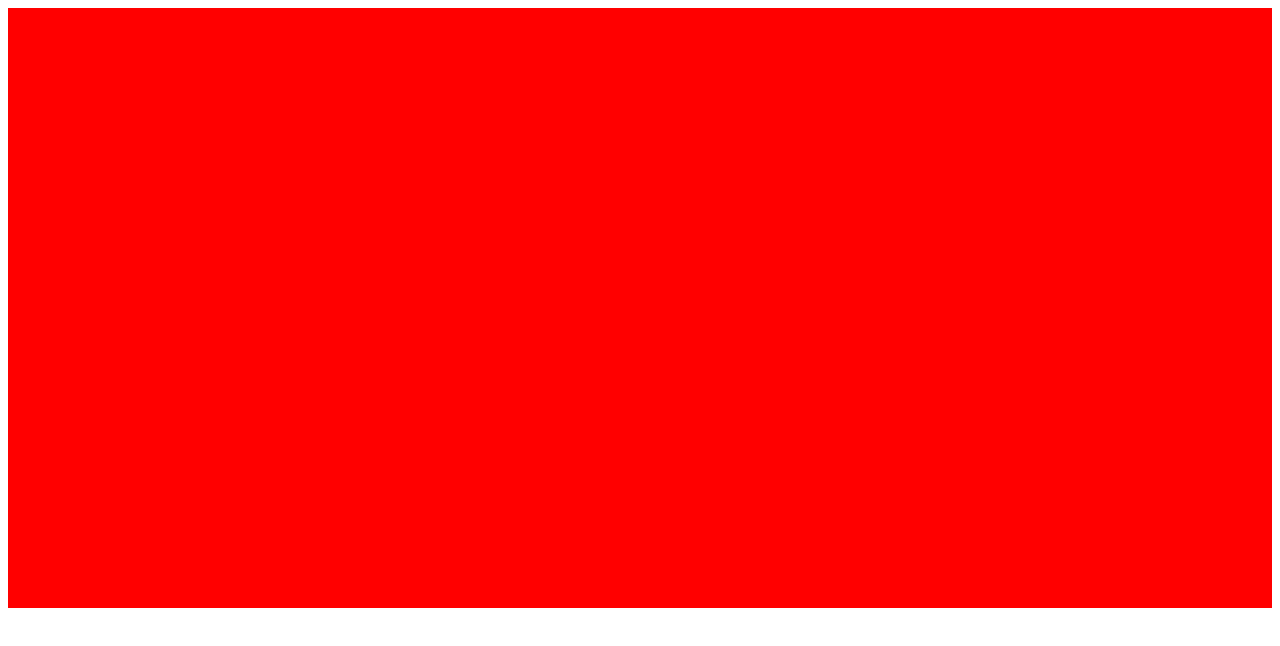
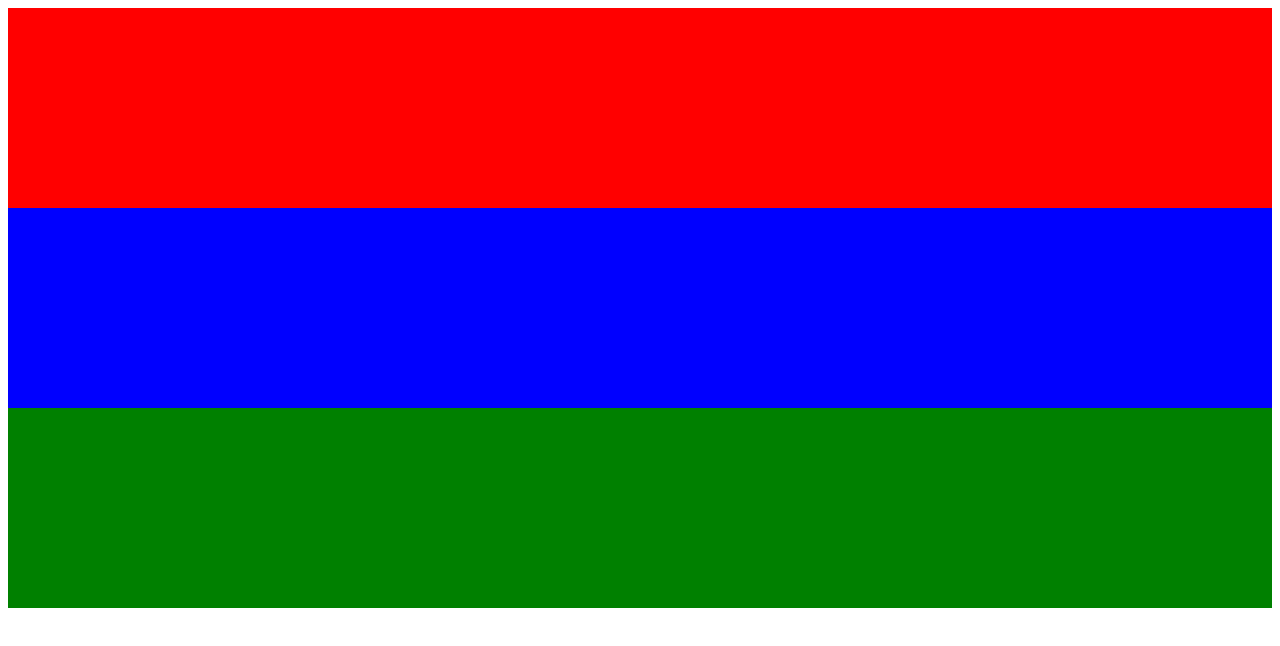
Before and after one commit to titxue/infinite-cyclic-sliding, a plain HTML site: page index.html in a window 1280 px wide. Drawn offline with Linux system fonts and the light colour scheme.

Commit message:
优化效果

```diff
--- a/styles.css
+++ b/styles.css
@@ -12,7 +12,7 @@
 
   .image {
     width: 100%;
-    height: 600px;  /* 根据需要调整高度 */
+    height: 200px;  /* 根据需要调整高度 */
     display: flex;
     justify-content: center;
     align-items: center;
```
